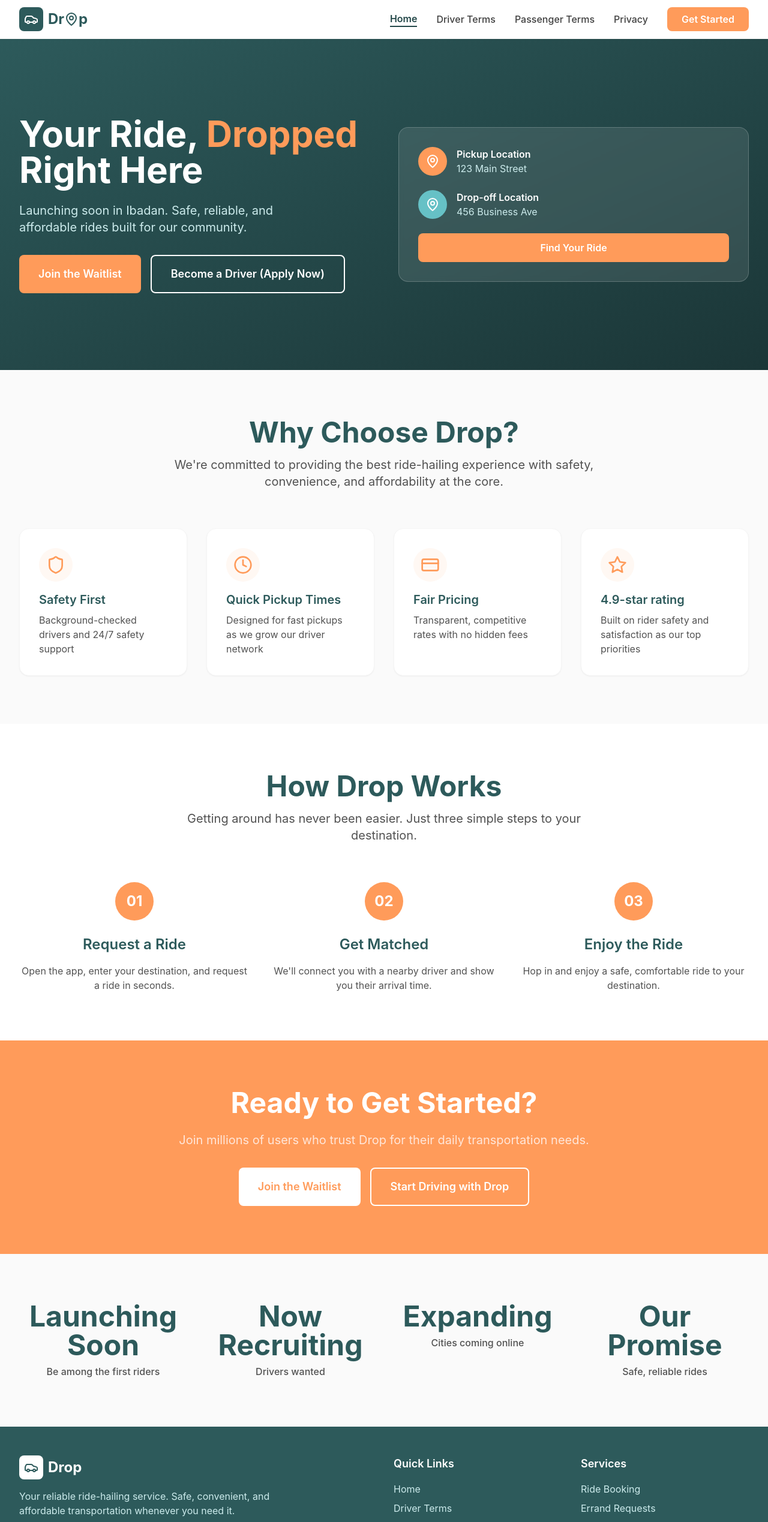
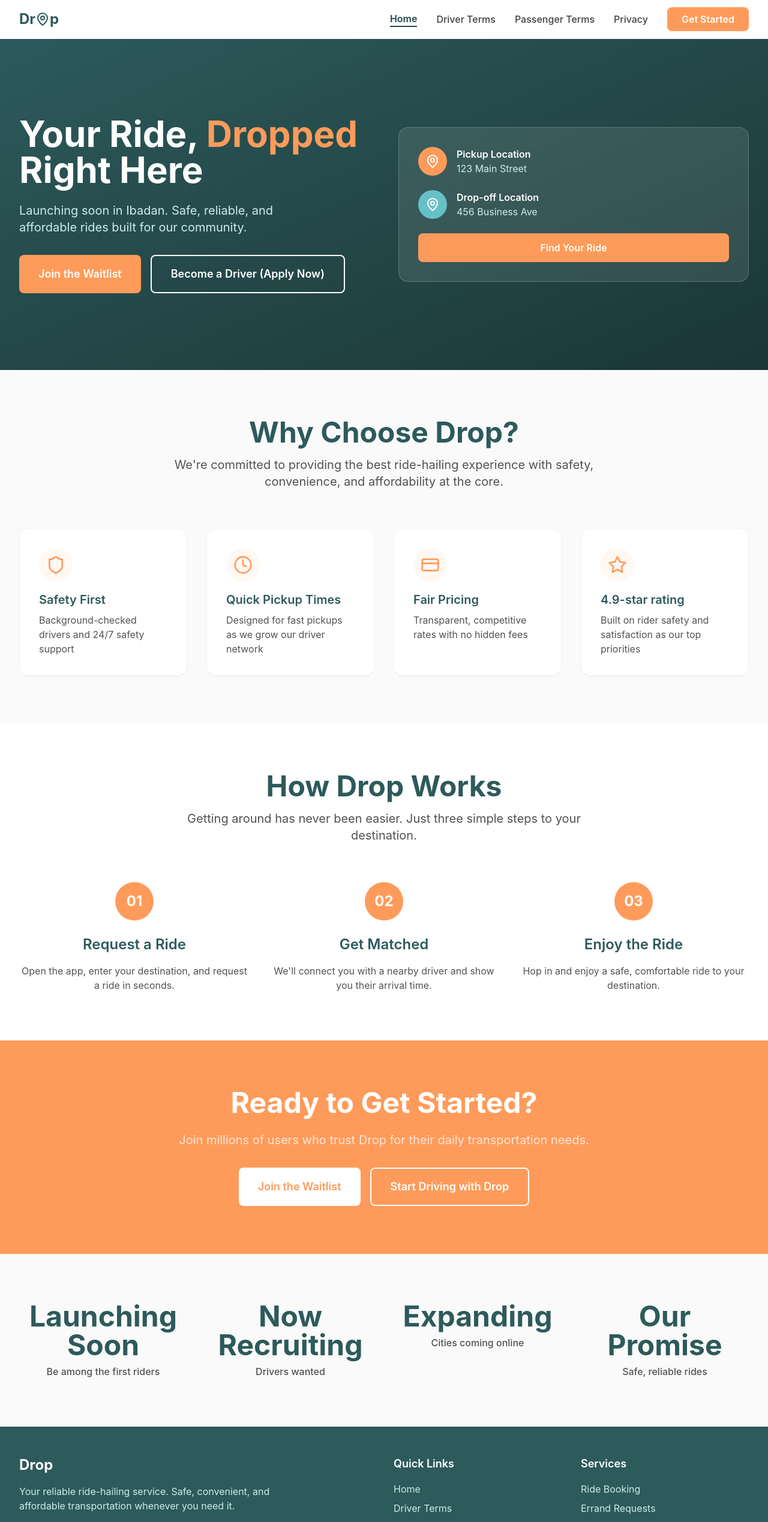
Before and after one commit to mikeyxx/drop-landing-page, a React (Vite) app: page / in a window 1280 px wide. Shown: the top 2538 px of the page at 60% size. Built offline with nearby package versions, Linux system fonts and the light colour scheme.

Commit message:
update styles

```diff
--- /dev/null
+++ b/public/env.js
@@ -0,0 +1,3 @@
+window.env = {
+    VITE_API_URL: "$(VITE_API_URL)",
+}
--- a/src/components/Footer.tsx
+++ b/src/components/Footer.tsx
@@ -9,9 +9,6 @@ const Footer = () => {
           {/* Logo and Description */}
           <div className="md:col-span-2">
             <div className="flex items-center space-x-2 mb-4">
-              <div className="bg-white p-2 rounded-lg">
-                <Car className="h-6 w-6 text-primary-500" />
-              </div>
               <span className="text-2xl font-bold">Drop</span>
             </div>
             <p className="text-primary-100 mb-6 max-w-md">
--- a/src/components/Navbar.tsx
+++ b/src/components/Navbar.tsx
@@ -22,9 +22,6 @@ const Navbar = () => {
         <div className="flex justify-between items-center h-16">
           {/* Logo */}
           <NavLink to="/" className="flex items-center space-x-2 group">
-            <div className="bg-primary-500 p-2 rounded-lg group-hover:bg-primary-600 transition-colors">
-              <Car className="h-6 w-6 text-white" />
-            </div>
             <span className="text-2xl font-bold text-primary-500 flex items-center">
               Dr
               <MapPin className="inline-block h-[1em] w-[1em] align-baseline text-primary-500" />
--- a/src/pages/LandingPage.tsx
+++ b/src/pages/LandingPage.tsx
@@ -189,7 +189,7 @@ const LandingPage = () => {
       {/* Stats Section */}
       <section className="py-20 bg-neutral-50">
         <div className="max-w-7xl mx-auto px-4 sm:px-6 lg:px-8">
-          <div className="grid grid-cols-2 lg:grid-cols-4 gap-8">
+          <div className="grid grid-cols-2 lg:grid-cols-4 gap-6 lg:gap-8">
             {[
               // { number: "2M+", label: "Happy Riders" },
               // { number: "50K+", label: "Active Drivers" },
@@ -201,10 +201,10 @@ const LandingPage = () => {
               { number: "Our Promise", label: "Safe, reliable rides" }
             ].map((stat, index) => (
               <div key={index} className="text-center">
-                <div className="text-4xl lg:text-5xl font-bold text-primary-500 mb-2">
+                <div className="text-xl sm:text-2xl lg:text-5xl font-bold text-primary-500 mb-2">
                   {stat.number}
                 </div>
-                <div className="text-neutral-600 font-medium">
+                <div className="text-xs sm:text-sm lg:text-base text-neutral-600 font-medium">
                   {stat.label}
                 </div>
               </div>
```
